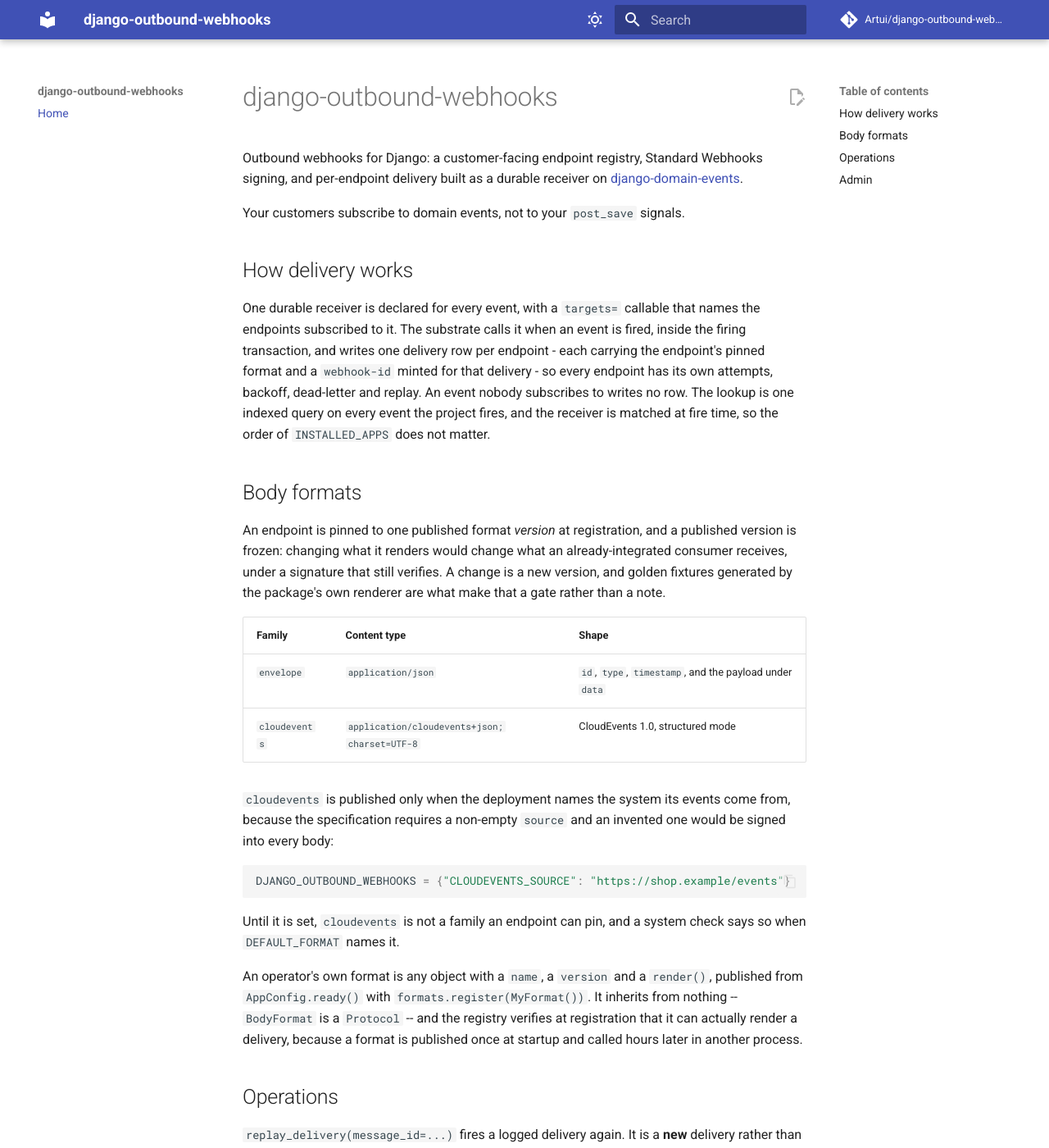
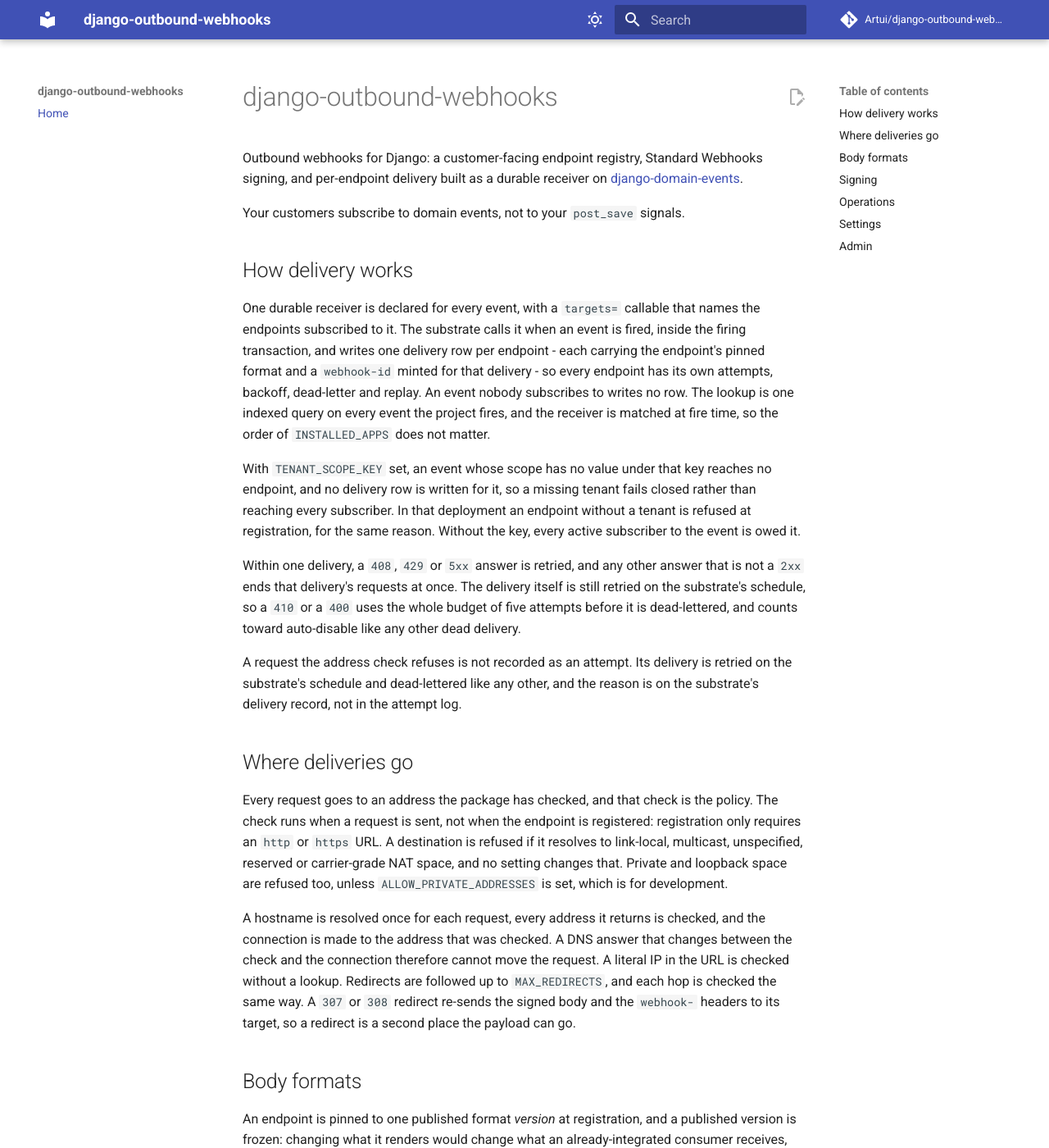
Before and after one commit to Artui/django-outbound-webhooks, an MkDocs documentation site: the page built from docs/index.md, in a window 1280 px wide and 1400 px high. Shown: the whole window at 82% size. Built offline with MkDocs 1.6.1 and Material for MkDocs 9.7.7, drawn with Linux system fonts in a browser that asks for light colours; comment, search, counter and statistics services are not loaded; some of the changed text lies outside the part shown.

Commit message:
Refuse reserved addresses under ALLOW_PRIVATE_ADDRESSES; guide sentences (#47)
* check_address: ALLOW_PRIVATE_ADDRESSES no longer opens reserved space

Reserved was in the group the flag lifts, against settings.py and the changelog.
It joins the always-refused group; ::1 stays open under the flag as loopback.

Co-Authored-By: Claude Sonnet 5.5 <noreply@anthropic.com>

* docs: the guide sentences the re-triage approved, and the PERMANENT docstring

Where deliveries go, Signing and Settings sections; the tenantless event,
retries after a permanent-looking answer, refused destinations, what the log
keeps, replay and dropped deliveries; README and the docs home page agree.

Co-Authored-By: Claude Sonnet 5.5 <noreply@anthropic.com>

---------

Co-authored-by: Claude Sonnet 5.5 <noreply@anthropic.com>

```diff
--- a/docs/index.md
+++ b/docs/index.md
@@ -16,6 +16,40 @@ for that delivery - so every endpoint has its own attempts, backoff,
 dead-letter and replay. An event nobody subscribes to writes no row. The lookup
 is one indexed query on every event the project fires, and the receiver is
 matched at fire time, so the order of `INSTALLED_APPS` does not matter.
+
+With `TENANT_SCOPE_KEY` set, an event whose scope has no value under that key
+reaches no endpoint, and no delivery row is written for it, so a missing tenant
+fails closed rather than reaching every subscriber. In that deployment an
+endpoint without a tenant is refused at registration, for the same reason.
+Without the key, every active subscriber to the event is owed it.
+
+Within one delivery, a `408`, `429` or `5xx` answer is retried, and any other
+answer that is not a `2xx` ends that delivery's requests at once. The delivery
+itself is still retried on the substrate's schedule, so a `410` or a `400` uses
+the whole budget of five attempts before it is dead-lettered, and counts toward
+auto-disable like any other dead delivery.
+
+A request the address check refuses is not recorded as an attempt. Its delivery
+is retried on the substrate's schedule and dead-lettered like any other, and the
+reason is on the substrate's delivery record, not in the attempt log.
+
+## Where deliveries go
+
+Every request goes to an address the package has checked, and that check is the
+policy. The check runs when a request is sent, not when the endpoint is
+registered: registration only requires an `http` or `https` URL. A destination
+is refused if it resolves to link-local, multicast, unspecified, reserved or
+carrier-grade NAT space, and no setting changes that. Private and loopback space
+are refused too, unless `ALLOW_PRIVATE_ADDRESSES` is set, which is for
+development.
+
+A hostname is resolved once for each request, every address it returns is
+checked, and the connection is made to the address that was checked. A DNS
+answer that changes between the check and the connection therefore cannot move
+the request. A literal IP in the URL is checked without a lookup. Redirects are
+followed up to `MAX_REDIRECTS`, and each hop is checked the same way. A `307` or
+`308` redirect re-sends the signed body and the `webhook-` headers to its
+target, so a redirect is a second place the payload can go.
 
 ## Body formats
 
@@ -48,6 +82,26 @@ An operator's own format is any object with a `name`, a `version` and a
 render a delivery, because a format is published once at startup and called
 hours later in another process.
 
+`render()` returns UTF-8 bytes, because the signature is computed over the body
+as text. The registry checks the method's keywords when a format is registered,
+but not the encoding: a body that is not UTF-8 is refused when a delivery is
+sent, and that delivery is retried like any other failure.
+
+## Signing
+
+Each request carries `webhook-id`, `webhook-timestamp` and `webhook-signature`,
+as the Standard Webhooks specification defines them, and the signature covers
+the body as text. The secret is the base64 string you registered, with or
+without its `whsec_` prefix. This package signs but does not verify: a customer
+verifies with a Standard Webhooks library, using that secret. During a rotation
+the header carries one signature per secret still in its overlap window, and a
+receiver accepts the request if any of them verifies.
+
+Every retry of a delivery sends the same body under the same `webhook-id`, so a
+receiver can deduplicate on that header. `webhook-timestamp` is taken fresh for
+each attempt, so a receiver should check it against its own tolerance window,
+not against the first attempt.
+
 ## Operations
 
 `replay_delivery(message_id=...)` fires a logged delivery again. It is a **new**
@@ -58,6 +112,10 @@ attempt budget, backoff and log rows, because it goes through the substrate like
 everything else. It refuses rather than firing something that cannot arrive - an
 unlogged message id, a deleted endpoint, an inactive one, or an event retention
 has already pruned.
+
+`replay_delivery` returns once the new delivery is recorded, not once it is
+sent. The send happens later, when the substrate's relay claims the row. Its
+outcome is in the attempt log under the returned `webhook-id`.
 
 `rotate_secret(endpoint, new_secret=...)` changes a secret without a coordinated
 cutover. Both secrets sign for `SECRET_ROTATION_OVERLAP_SECONDS`, and a receiver
@@ -79,6 +137,21 @@ clears the count, which has to happen together: an endpoint re-enabled with its
 count still at the threshold is switched off again by its very next dead
 delivery.
 
+A delivery still queued when its endpoint is switched off or deleted is dropped
+when it next runs. Nothing is sent and no attempt row is written, so it does not
+appear in the log and cannot be replayed by its `webhook-id`.
+
+## Settings
+
+Each delivery has `DELIVERY_LEASE_SECONDS` to finish its requests. The package
+retries a failed request until the delivery has used the lease less
+`TIMEOUT_SECONDS` and `LEASE_MARGIN_SECONDS`, and no further request is started
+after that. Raise the lease or lower the timeout if a lease cannot hold one
+request and the margin: otherwise every delivery raises a `ValueError` when it is
+sent. The other keys are described where their behaviour is: `TENANT_SCOPE_KEY`
+under "How delivery works", `ALLOW_PRIVATE_ADDRESSES` and `MAX_REDIRECTS` under
+"Where deliveries go", and `LOG_BODY_CHARS` under "Admin".
+
 ## Admin
 
 Install `django.contrib.admin` and both models appear. The registry page shows
@@ -87,6 +160,12 @@ row" rather than a bare number - and links each endpoint to its own attempts
 instead of counting them, because the next question is what the last one said.
 The log page is read-only and renders both attempt numbers as `3.2`, so which
 tier each counts stays legible.
+
+Each log row is one attempt at the endpoint's URL. It keeps that URL as it was
+then, query string included, a SHA-256 and the length of the request body, and
+the first `LOG_BODY_CHARS` of the response body or of the transport error. The
+body itself is not kept. Deleting an endpoint keeps its rows and clears only
+their link to it, so a row can name a URL the registry no longer holds.
 
 Two actions: `reactivate` on the registry, which clears the dead-delivery count
 along with the flag, and `replay` on the log, which sends **once per delivery
```
Also changed, not shown: CHANGELOG.md (+2 -0 lines), README.md (+81 -2 lines), 3 other files.
